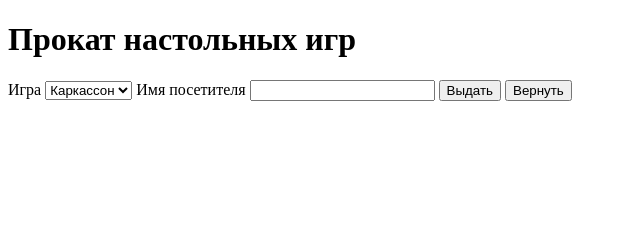
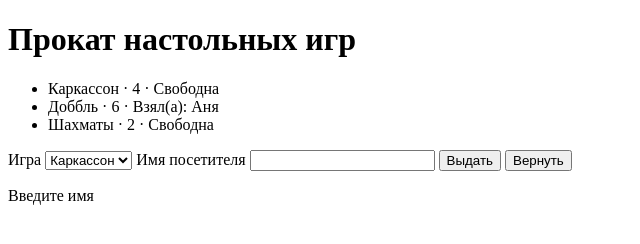
Before and after one commit to LanaLeun/table-game, a plain HTML site: page index.html in a window 1280 px wide. Both pictures are taken after a click on the button "Выдать". Shown: the whole page, without its empty margins (0-640 px from the left). Drawn offline with Linux system fonts and the light colour scheme.

Commit message:
Add files via upload

```diff
--- a/index.html
+++ b/index.html
@@ -32,11 +32,61 @@
         const message = document.getElementById('message')
 
         const games = [
-            {title: "Каркассон", players: 4, borrower: null},
-            {title: "Доббль", players: 6, borrower: 'Аня'},
-            {title: "Шахматы", players: 2, borrower: null},
+            { title: "Каркассон", players: 4, borrower: null },
+            { title: "Доббль", players: 6, borrower: 'Аня' },
+            { title: "Шахматы", players: 2, borrower: null },
         ]
+        function rendergames() {
+            gameList.innerHTML = ""
 
+            games.forEach((game) => {
+                const item = document.createElement('li')
+                if (game.borrower === null) {
+                    item.textContent = `${game.title} · ${game.players} · Свободна`
+                } else {
+                    item.textContent = `${game.title} · ${game.players} · Взял(а): ${game.borrower}`
+                }
+                gameList.append(item);
+            })
+        }
+        rendergames()
+
+        function getSelectedGame() {
+                return games[Number(gameSelect.value)];
+            }
+
+        borrowButton.addEventListener('click', () => {
+            const ngames = gameSelect.value
+            const index = Number(ngames)
+
+            if (isNaN(index) || index < 0 || index >= games.length) {
+                alert('Некорректный выбор игры');
+                return;
+            }
+
+            const game = getSelectedGame();
+            const borname = borrowerName.value.trim()
+            if (borname === '') {
+                message.textContent = "Введите имя"
+            } else if (game.borrower !== null) {
+                message.textContent = "Игра уже выдана"
+            } else {
+                game.borrower = borname
+                message.textContent = "Игра выдана"
+                rendergames()
+            }
+        })
+
+        returnButton.addEventListener('click', () => {
+            const game = getSelectedGame();
+            if (game.borrower !== null){
+                game.borrower = null
+                message.textContent = "Игра возвращена"
+                rendergames()
+            } else {
+                message.textContent = "Игра уже свободна"
+            }
+        })
     </script>
 </body>
 
```
